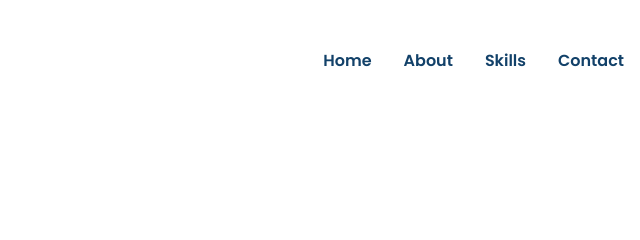
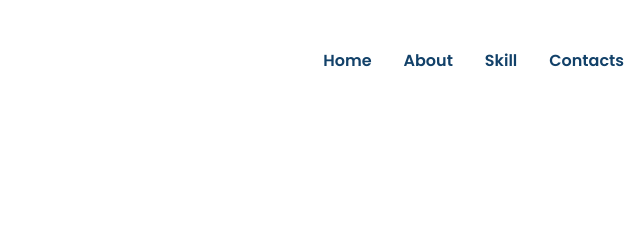
Before and after one commit to stepenthomasjose/portfolio, a plain HTML site: page index.html in a window 1280 px wide. Shown: the top 240 px of the page, 640-1280 px from the left. Drawn offline with nearby package versions, Linux system fonts and the light colour scheme; a web font is replaced by a local one.

Commit message:
portfolio v1

```diff
--- a/index.html
+++ b/index.html
@@ -30,8 +30,8 @@ href="https://cdnjs.cloudflare.com/ajax/libs/animate.css/4.1.1/animate.min.css"
                 <ul class="nav-right">
                <li class="list-items"><a class="list" href="#">Home</a></li>
               <li  class="list-items"><a class="list"  href="#">About</a></li>
-              <li  class="list-items"><a class="list" href="#">Skills</a></li>
-              <li  class="list-items"><a class="list" href="#">Contact</a></li>
+              <li  class="list-items"><a class="list" href="#">Skill</a></li>
+              <li  class="list-items"><a class="list" href="#">Contacts</a></li>
               </ul>
         </div>
     </header>
```
